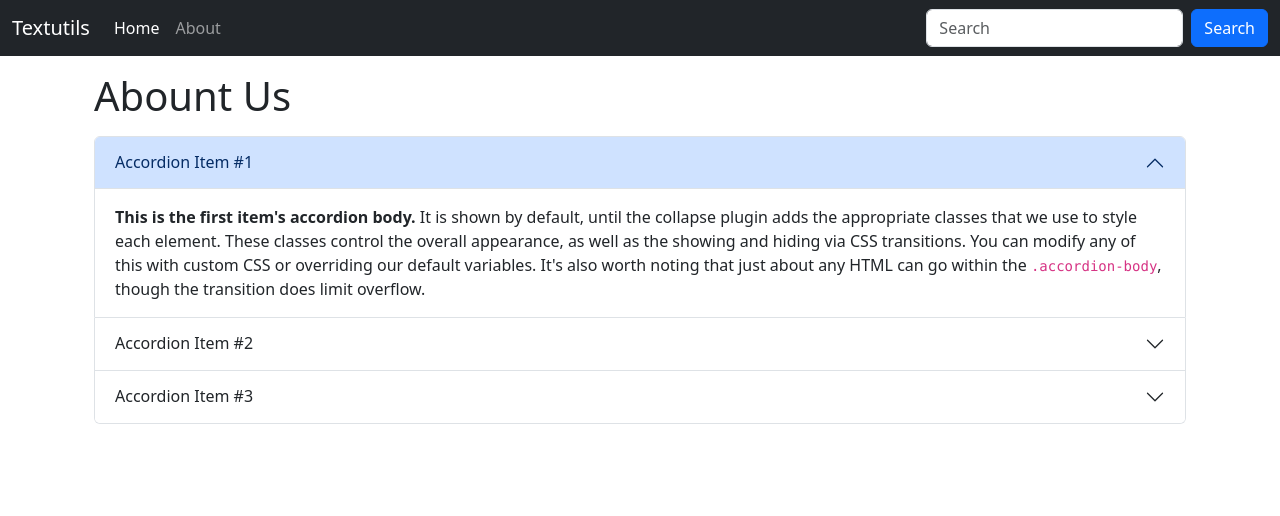
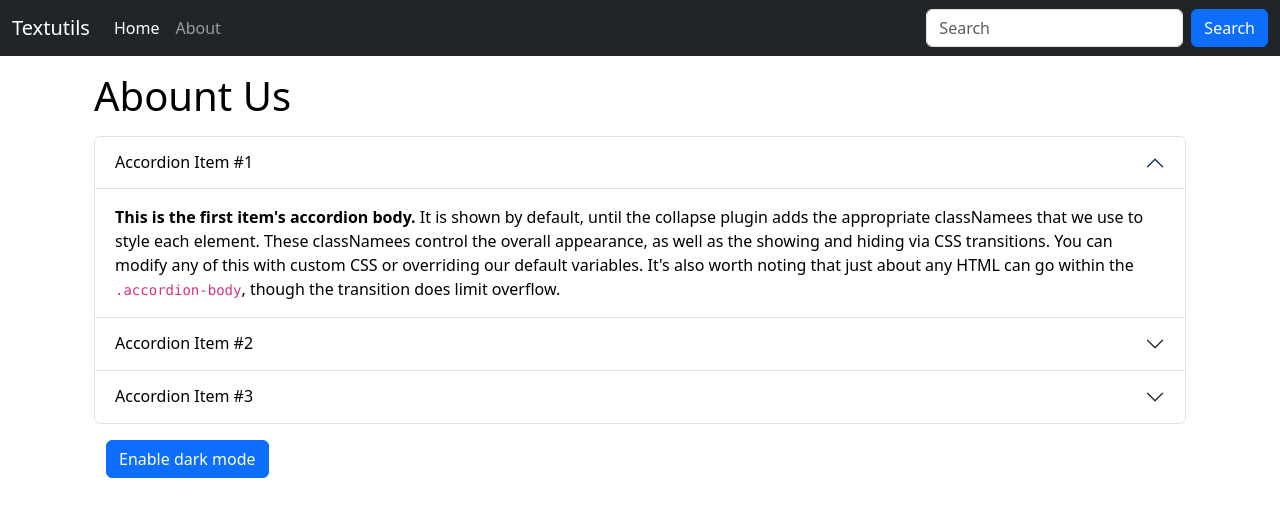
Before and after one commit to atharitcc/reactJSDemotodo, a React (Create React App) app: page / in a window 1280 px wide. Shown: the top 516 px of the page. Built offline with nearby package versions, Linux system fonts and the light colour scheme.

Commit message:
dark mode & light mode

```diff
--- a/src/components/About.js
+++ b/src/components/About.js
@@ -1,47 +1,73 @@
-import React from 'react'
+import React, { useState } from 'react'
 
 export default function About() {
+    const [myStyle, setmyStyle] = useState(
+    {
+        color: 'black',
+        backgroundColor: 'white'
+    })
+
+    const [btnText, setbtnText] = useState("Enable dark mode")
+
+    const toggleStyle = () => {
+        if(myStyle.color == 'black') {
+            setmyStyle({
+                color: 'white',
+                backgroundColor: 'black'
+            })
+            setbtnText("Enable light mode")
+        } else {
+            setmyStyle({
+                color: 'black',
+                backgroundColor: 'white'
+            })
+            setbtnText("Enable dark mode")
+        }
+    }
     return (
-        <div className='container'>
+        <div className='container' style={myStyle}>
             <h1 className='my-3'>Abount Us</h1>
-            <div class="accordion" id="accordionExample">
-                <div class="accordion-item">
-                    <h2 class="accordion-header">
-                        <button class="accordion-button" type="button" data-bs-toggle="collapse" data-bs-target="#collapseOne" aria-expanded="true" aria-controls="collapseOne">
+            <div className="accordion" id="accordionExample">
+                <div className="accordion-item" style={myStyle}>
+                    <h2 className="accordion-header">
+                        <button className="accordion-button" style={myStyle} type="button" data-bs-toggle="collapse" data-bs-target="#collapseOne" aria-expanded="true" aria-controls="collapseOne">
                             Accordion Item #1
                         </button>
                     </h2>
-                    <div id="collapseOne" class="accordion-collapse collapse show" data-bs-parent="#accordionExample">
-                        <div class="accordion-body">
-                            <strong>This is the first item's accordion body.</strong> It is shown by default, until the collapse plugin adds the appropriate classes that we use to style each element. These classes control the overall appearance, as well as the showing and hiding via CSS transitions. You can modify any of this with custom CSS or overriding our default variables. It's also worth noting that just about any HTML can go within the <code>.accordion-body</code>, though the transition does limit overflow.
+                    <div id="collapseOne" className="accordion-collapse collapse show" data-bs-parent="#accordionExample">
+                        <div className="accordion-body" style={myStyle}>
+                            <strong>This is the first item's accordion body.</strong> It is shown by default, until the collapse plugin adds the appropriate classNamees that we use to style each element. These classNamees control the overall appearance, as well as the showing and hiding via CSS transitions. You can modify any of this with custom CSS or overriding our default variables. It's also worth noting that just about any HTML can go within the <code>.accordion-body</code>, though the transition does limit overflow.
                         </div>
                     </div>
                 </div>
-                <div class="accordion-item">
-                    <h2 class="accordion-header">
-                        <button class="accordion-button collapsed" type="button" data-bs-toggle="collapse" data-bs-target="#collapseTwo" aria-expanded="false" aria-controls="collapseTwo">
+                <div className="accordion-item" style={myStyle}>
+                    <h2 className="accordion-header">
+                        <button className="accordion-button collapsed" style={myStyle} type="button" data-bs-toggle="collapse" data-bs-target="#collapseTwo" aria-expanded="false" aria-controls="collapseTwo">
                             Accordion Item #2
                         </button>
                     </h2>
-                    <div id="collapseTwo" class="accordion-collapse collapse" data-bs-parent="#accordionExample">
-                        <div class="accordion-body">
-                            <strong>This is the second item's accordion body.</strong> It is hidden by default, until the collapse plugin adds the appropriate classes that we use to style each element. These classes control the overall appearance, as well as the showing and hiding via CSS transitions. You can modify any of this with custom CSS or overriding our default variables. It's also worth noting that just about any HTML can go within the <code>.accordion-body</code>, though the transition does limit overflow.
+                    <div id="collapseTwo" className="accordion-collapse collapse" data-bs-parent="#accordionExample">
+                        <div className="accordion-body" style={myStyle}>
+                            <strong>This is the second item's accordion body.</strong> It is hidden by default, until the collapse plugin adds the appropriate classNamees that we use to style each element. These classNamees control the overall appearance, as well as the showing and hiding via CSS transitions. You can modify any of this with custom CSS or overriding our default variables. It's also worth noting that just about any HTML can go within the <code>.accordion-body</code>, though the transition does limit overflow.
                         </div>
                     </div>
                 </div>
-                <div class="accordion-item">
-                    <h2 class="accordion-header">
-                        <button class="accordion-button collapsed" type="button" data-bs-toggle="collapse" data-bs-target="#collapseThree" aria-expanded="false" aria-controls="collapseThree">
+                <div className="accordion-item" style={myStyle}>
+                    <h2 className="accordion-header">
+                        <button className="accordion-button collapsed" style={myStyle} type="button" data-bs-toggle="collapse" data-bs-target="#collapseThree" aria-expanded="false" aria-controls="collapseThree">
                             Accordion Item #3
                         </button>
                     </h2>
-                    <div id="collapseThree" class="accordion-collapse collapse" data-bs-parent="#accordionExample">
-                        <div class="accordion-body">
+                    <div id="collapseThree" className="accordion-collapse collapse" data-bs-parent="#accordionExample">
+                        <div className="accordion-body" style={myStyle}>
                             <strong>This is the third item's accordion body.</strong> It is hidden by default, until the collapse plugin adds the appropriate classes that we use to style each element. These classes control the overall appearance, as well as the showing and hiding via CSS transitions. You can modify any of this with custom CSS or overriding our default variables. It's also worth noting that just about any HTML can go within the <code>.accordion-body</code>, though the transition does limit overflow.
                         </div>
                     </div>
                 </div>
             </div>
+            <div className='container my-2'>
+                <button type="button" onClick={toggleStyle} className="my-2 btn btn-primary">{btnText}</button>
+            </div>
         </div>
     )
 }
```
